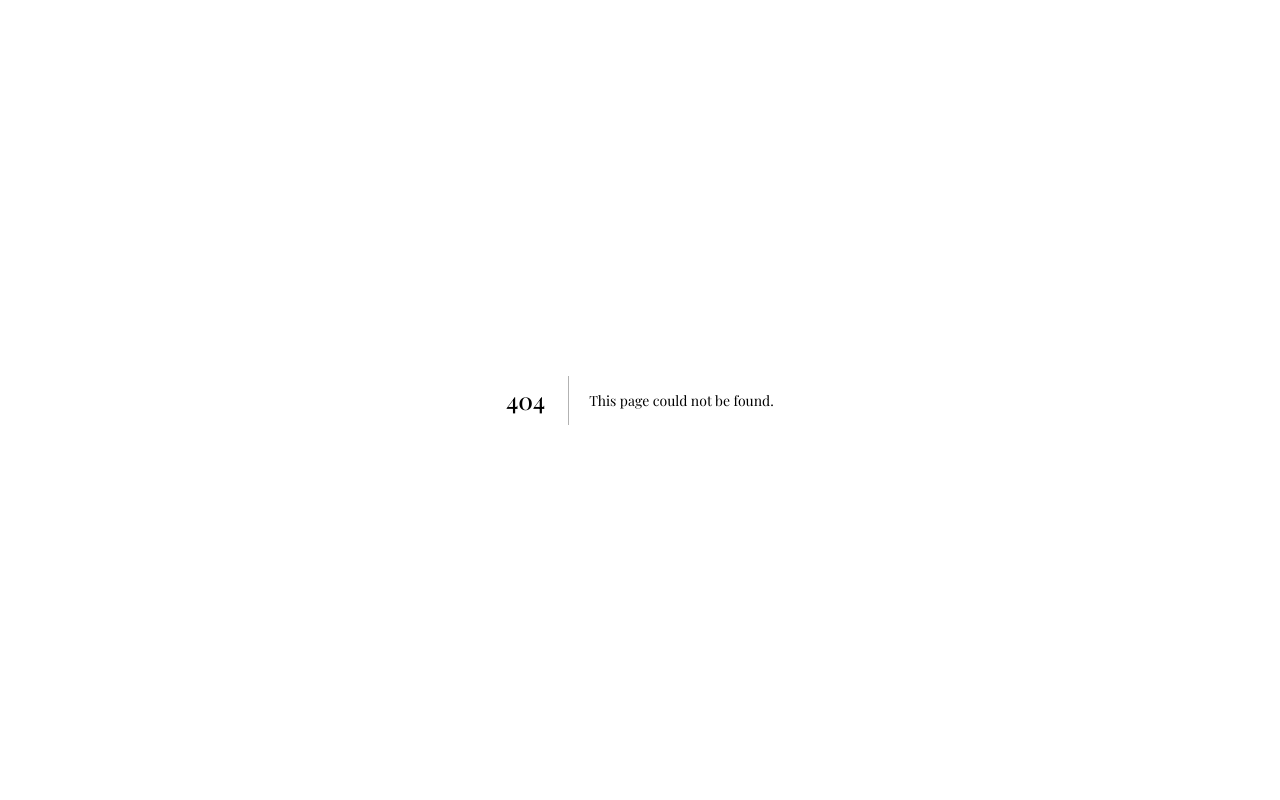
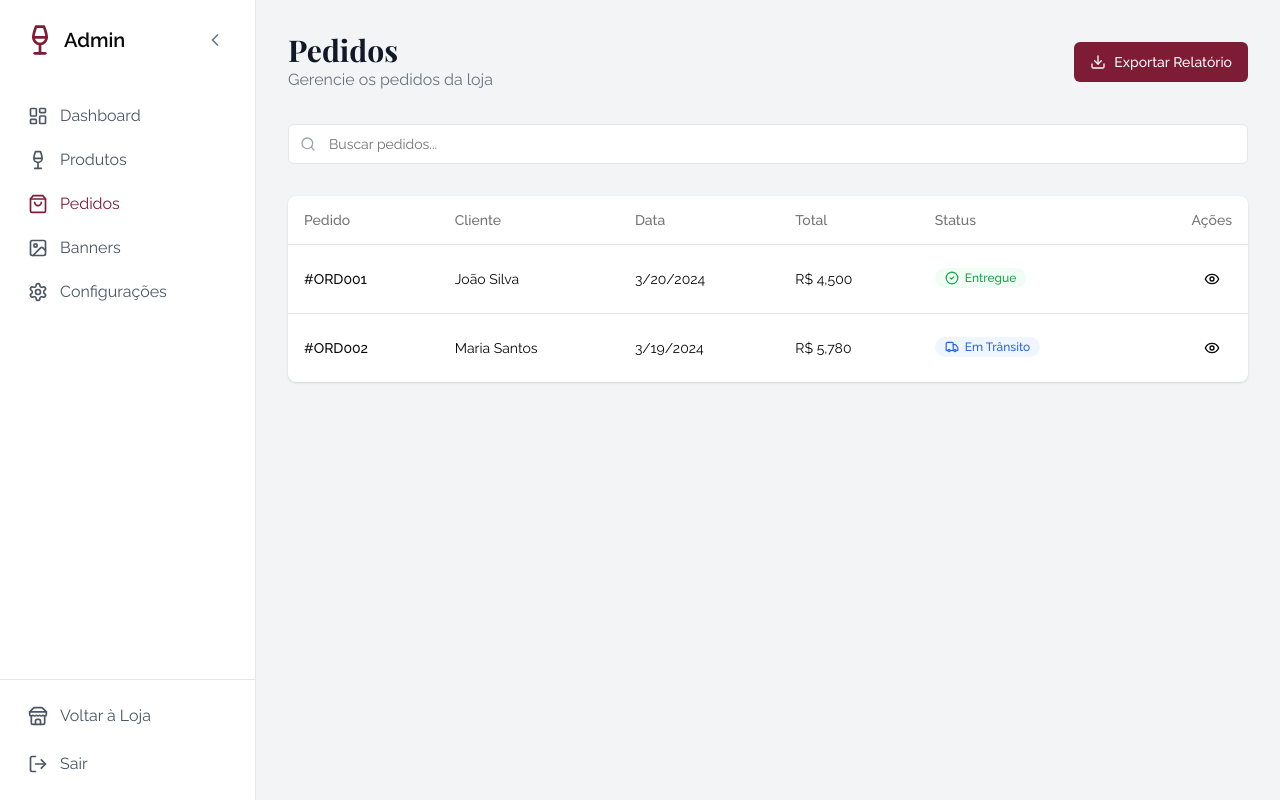
Before and after one commit to filipe-vinoveritas/vinoveritas, a Next.js app: page /admin/pedidos in a window 1280 px wide. Before the commit this address had no page. Built offline with nearby package versions, Linux system fonts and the light colour scheme; a web font is replaced by a local one.

Commit message:
Implementing Admin Orders Page and Sidebar Updates

```diff
--- /dev/null
+++ b/app/admin/pedidos/page.tsx
@@ -0,0 +1,226 @@
+"use client"
+
+import { useState } from "react";
+import {
+  Table,
+  TableBody,
+  TableCell,
+  TableHead,
+  TableHeader,
+  TableRow
+} from "@/components/ui/table";
+import { Button } from "@/components/ui/button";
+import { Input } from "@/components/ui/input";
+import {
+  Search,
+  Download,
+  Eye,
+  Package,
+  Truck,
+  CheckCircle2
+} from "lucide-react";
+
+// Mock orders data
+const orders = [
+  {
+    id: "#ORD001",
+    customer: "João Silva",
+    date: "2024-03-20",
+    total: 4500,
+    status: "Entregue",
+    items: [
+      { name: "Château Margaux 2015", quantity: 1, price: 4500 }
+    ],
+    shipping: {
+      address: "Rua das Vinhas, 123",
+      city: "São Paulo",
+      state: "SP",
+      zipCode: "01234-567",
+      tracking: "BR1234567890"
+    }
+  },
+  {
+    id: "#ORD002",
+    customer: "Maria Santos",
+    date: "2024-03-19",
+    total: 5780,
+    status: "Em Trânsito",
+    items: [
+      { name: "Dom Pérignon 2008", quantity: 2, price: 2890 }
+    ],
+    shipping: {
+      address: "Av. dos Vinhedos, 456",
+      city: "Rio de Janeiro",
+      state: "RJ",
+      zipCode: "20000-000",
+      tracking: "BR0987654321"
+    }
+  },
+  // Add more orders as needed
+];
+
+const statusColors = {
+  "Entregue": "text-green-600 bg-green-50",
+  "Em Trânsito": "text-blue-600 bg-blue-50",
+  "Processando": "text-yellow-600 bg-yellow-50",
+  "Cancelado": "text-red-600 bg-red-50"
+};
+
+const statusIcons = {
+  "Entregue": CheckCircle2,
+  "Em Trânsito": Truck,
+  "Processando": Package
+};
+
+export default function OrdersPage() {
+  const [searchTerm, setSearchTerm] = useState("");
+  const [selectedOrder, setSelectedOrder] = useState(null);
+
+  const exportReport = () => {
+    // Implement CSV export logic
+    const csv = orders.map(order => {
+      return `${order.id},${order.customer},${order.date},${order.total},${order.status}`;
+    }).join('\n');
+
+    const blob = new Blob([csv], { type: 'text/csv' });
+    const url = window.URL.createObjectURL(blob);
+    const a = document.createElement('a');
+    a.href = url;
+    a.download = 'vendas-report.csv';
+    a.click();
+  };
+
+  return (
+    <div className="space-y-8">
+      <div className="flex justify-between items-center">
+        <div>
+          <h1 className="text-3xl font-bold text-gray-900">Pedidos</h1>
+          <p className="text-gray-500">Gerencie os pedidos da loja</p>
+        </div>
+        <Button
+          onClick={exportReport}
+          className="bg-burgundy hover:bg-burgundy-light"
+        >
+          <Download className="h-4 w-4 mr-2" />
+          Exportar Relatório
+        </Button>
+      </div>
+
+      <div className="flex items-center gap-4">
+        <div className="relative flex-1">
+          <Search className="absolute left-3 top-1/2 transform -translate-y-1/2 text-gray-400 h-4 w-4" />
+          <Input
+            placeholder="Buscar pedidos..."
+            className="pl-10"
+            value={searchTerm}
+            onChange={(e) => setSearchTerm(e.target.value)}
+          />
+        </div>
+      </div>
+
+      <div className="bg-white rounded-lg shadow">
+        <Table>
+          <TableHeader>
+            <TableRow>
+              <TableHead>Pedido</TableHead>
+              <TableHead>Cliente</TableHead>
+              <TableHead>Data</TableHead>
+              <TableHead>Total</TableHead>
+              <TableHead>Status</TableHead>
+              <TableHead className="text-right">Ações</TableHead>
+            </TableRow>
+          </TableHeader>
+          <TableBody>
+            {orders.map((order) => {
+              const StatusIcon = statusIcons[order.status] || Package;
+              return (
+                <TableRow key={order.id}>
+                  <TableCell className="font-medium">{order.id}</TableCell>
+                  <TableCell>{order.customer}</TableCell>
+                  <TableCell>{new Date(order.date).toLocaleDateString()}</TableCell>
+                  <TableCell>R$ {order.total.toLocaleString()}</TableCell>
+                  <TableCell>
+                    <span className={`inline-flex items-center gap-1.5 px-2.5 py-0.5 rounded-full text-xs font-medium ${statusColors[order.status]}`}>
+                      <StatusIcon className="h-3.5 w-3.5" />
+                      {order.status}
+                    </span>
+                  </TableCell>
+                  <TableCell className="text-right">
+                    <Button
+                      variant="ghost"
+                      size="sm"
+                      onClick={() => setSelectedOrder(order)}
+                    >
+                      <Eye className="h-4 w-4" />
+                    </Button>
+                  </TableCell>
+                </TableRow>
+              );
+            })}
+          </TableBody>
+        </Table>
+      </div>
+
+      {selectedOrder && (
+        <div className="fixed inset-0 bg-black/50 flex items-center justify-center p-4">
+          <div className="bg-white rounded-lg max-w-2xl w-full p-6 space-y-6">
+            <div className="flex justify-between items-start">
+              <div>
+                <h3 className="text-xl font-bold">Detalhes do Pedido {selectedOrder.id}</h3>
+                <p className="text-gray-500">Realizado em {new Date(selectedOrder.date).toLocaleDateString()}</p>
+              </div>
+              <Button
+                variant="ghost"
+                size="sm"
+                onClick={() => setSelectedOrder(null)}
+              >
+                ✕
+              </Button>
+            </div>
+
+            <div className="space-y-4">
+              <div>
+                <h4 className="font-medium mb-2">Itens do Pedido</h4>
+                <div className="bg-gray-50 rounded-lg p-4">
+                  {selectedOrder.items.map((item, index) => (
+                    <div key={index} className="flex justify-between items-center">
+                      <div>
+                        <p className="font-medium">{item.name}</p>
+                        <p className="text-sm text-gray-500">Quantidade: {item.quantity}</p>
+                      </div>
+                      <p className="font-medium">R$ {item.price.toLocaleString()}</p>
+                    </div>
+                  ))}
+                </div>
+              </div>
+
+              <div>
+                <h4 className="font-medium mb-2">Informações de Entrega</h4>
+                <div className="bg-gray-50 rounded-lg p-4">
+                  <p>{selectedOrder.shipping.address}</p>
+                  <p>{selectedOrder.shipping.city}, {selectedOrder.shipping.state}</p>
+                  <p>CEP: {selectedOrder.shipping.zipCode}</p>
+                  <p className="mt-2">
+                    <span className="font-medium">Código de Rastreio:</span>{" "}
+                    {selectedOrder.shipping.tracking}
+                  </p>
+                </div>
+              </div>
+
+              <div className="flex justify-between items-center pt-4 border-t">
+                <div>
+                  <p className="text-sm text-gray-500">Total do Pedido</p>
+                  <p className="text-2xl font-bold">R$ {selectedOrder.total.toLocaleString()}</p>
+                </div>
+                <span className={`inline-flex items-center gap-1.5 px-3 py-1 rounded-full text-sm font-medium ${statusColors[selectedOrder.status]}`}>
+                  <StatusIcon className="h-4 w-4" />
+                  {selectedOrder.status}
+                </span>
+              </div>
+            </div>
+          </div>
+        </div>
+      )}
+    </div>
+  );
+}
--- a/components/admin/sidebar.tsx
+++ b/components/admin/sidebar.tsx
@@ -1,14 +1,19 @@
 "use client"
 
+import { useState } from "react";
 import Link from "next/link";
-import { usePathname } from "next/navigation";
+import { usePathname, useRouter } from "next/navigation";
 import { cn } from "@/lib/utils";
 import {
   LayoutDashboard,
   Wine,
   Image as ImageIcon,
   Settings,
-  LogOut
+  LogOut,
+  ChevronLeft,
+  ChevronRight,
+  ShoppingBag,
+  Store
 } from "lucide-react";
 import { signOut } from "next-auth/react";
 
@@ -24,6 +29,11 @@ const menuItems = [
     href: "/admin/produtos"
   },
   {
+    title: "Pedidos",
+    icon: ShoppingBag,
+    href: "/admin/pedidos"
+  },
+  {
     title: "Banners",
     icon: ImageIcon,
     href: "/admin/banners"
@@ -37,15 +47,33 @@ const menuItems = [
 
 export function Sidebar() {
   const pathname = usePathname();
+  const router = useRouter();
+  const [isCollapsed, setIsCollapsed] = useState(false);
 
   return (
-    <div className="w-64 bg-white border-r border-gray-200 h-screen">
+    <div className={cn(
+      "bg-white border-r border-gray-200 h-screen transition-all duration-300",
+      isCollapsed ? "w-20" : "w-64"
+    )}>
       <div className="flex flex-col h-full">
-        <div className="p-6">
-          <div className="flex items-center space-x-2">
+        <div className="p-6 flex items-center justify-between">
+          <div className={cn(
+            "flex items-center space-x-2",
+            isCollapsed && "justify-center"
+          )}>
             <Wine className="h-8 w-8 text-burgundy" />
-            <span className="text-xl font-semibold">Admin</span>
+            {!isCollapsed && <span className="text-xl font-semibold">Admin</span>}
           </div>
+          <button
+            onClick={() => setIsCollapsed(!isCollapsed)}
+            className="p-1.5 rounded-lg hover:bg-gray-100 text-gray-500"
+          >
+            {isCollapsed ? (
+              <ChevronRight className="h-5 w-5" />
+            ) : (
+              <ChevronLeft className="h-5 w-5" />
+            )}
+          </button>
         </div>
 
         <nav className="flex-1 p-4">
@@ -58,11 +86,12 @@ export function Sidebar() {
                     href={item.href}
                     className={cn(
                       "flex items-center space-x-3 px-3 py-2 rounded-lg text-gray-600 hover:bg-gray-100 hover:text-gray-900 transition-colors",
-                      pathname === item.href && "bg-burgundy/10 text-burgundy"
+                      pathname === item.href && "bg-burgundy/10 text-burgundy",
+                      isCollapsed && "justify-center"
                     )}
                   >
                     <Icon className="h-5 w-5" />
-                    <span>{item.title}</span>
+                    {!isCollapsed && <span>{item.title}</span>}
                   </Link>
                 </li>
               );
@@ -70,13 +99,26 @@ export function Sidebar() {
           </ul>
         </nav>
 
-        <div className="p-4 border-t border-gray-200">
+        <div className="p-4 border-t border-gray-200 space-y-2">
+          <button
+            onClick={() => router.push('/')}
+            className={cn(
+              "flex items-center space-x-3 px-3 py-2 w-full rounded-lg text-gray-600 hover:bg-gray-100 hover:text-gray-900 transition-colors",
+              isCollapsed && "justify-center"
+            )}
+          >
+            <Store className="h-5 w-5" />
+            {!isCollapsed && <span>Voltar à Loja</span>}
+          </button>
           <button
             onClick={() => signOut()}
-            className="flex items-center space-x-3 px-3 py-2 w-full rounded-lg text-gray-600 hover:bg-gray-100 hover:text-gray-900 transition-colors"
+            className={cn(
+              "flex items-center space-x-3 px-3 py-2 w-full rounded-lg text-gray-600 hover:bg-gray-100 hover:text-gray-900 transition-colors",
+              isCollapsed && "justify-center"
+            )}
           >
             <LogOut className="h-5 w-5" />
-            <span>Sair</span>
+            {!isCollapsed && <span>Sair</span>}
           </button>
         </div>
       </div>
```
